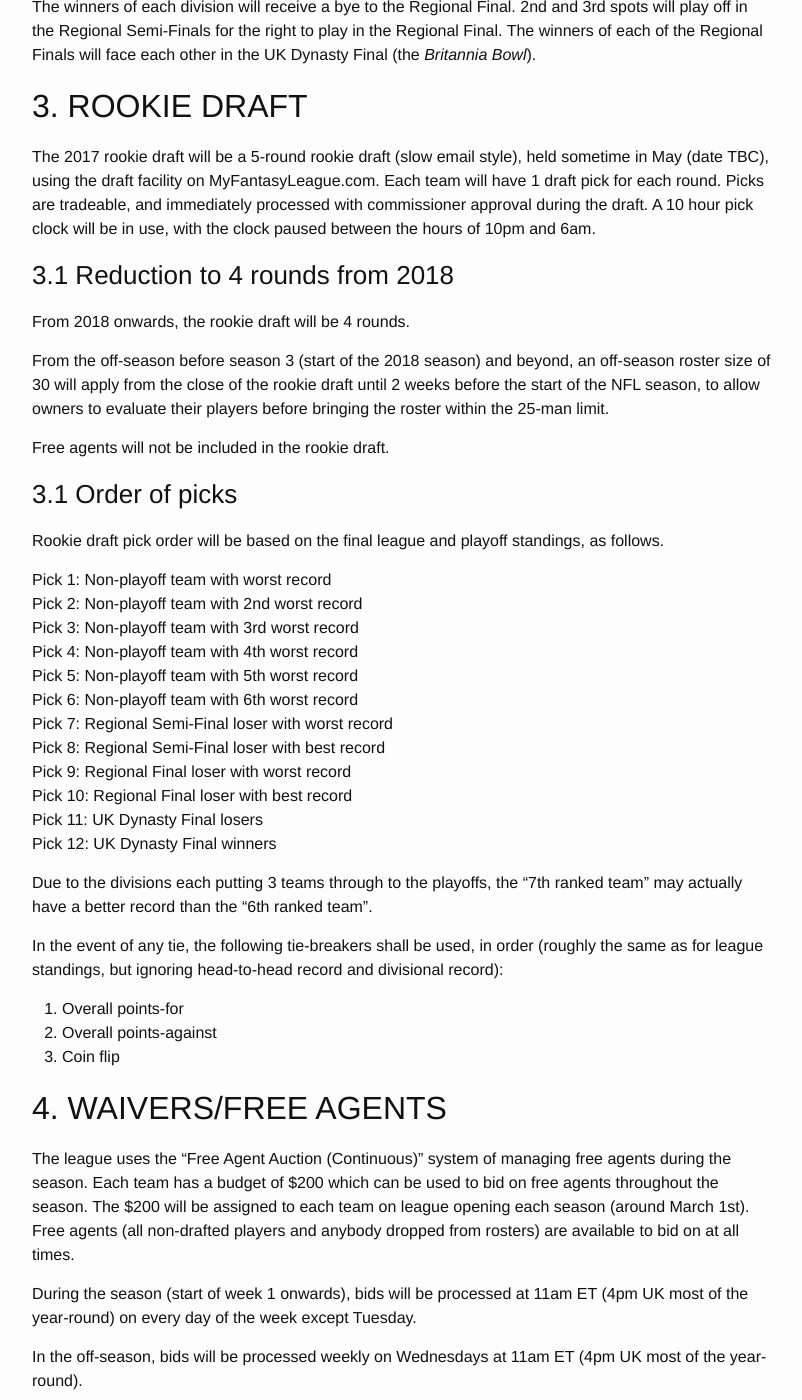
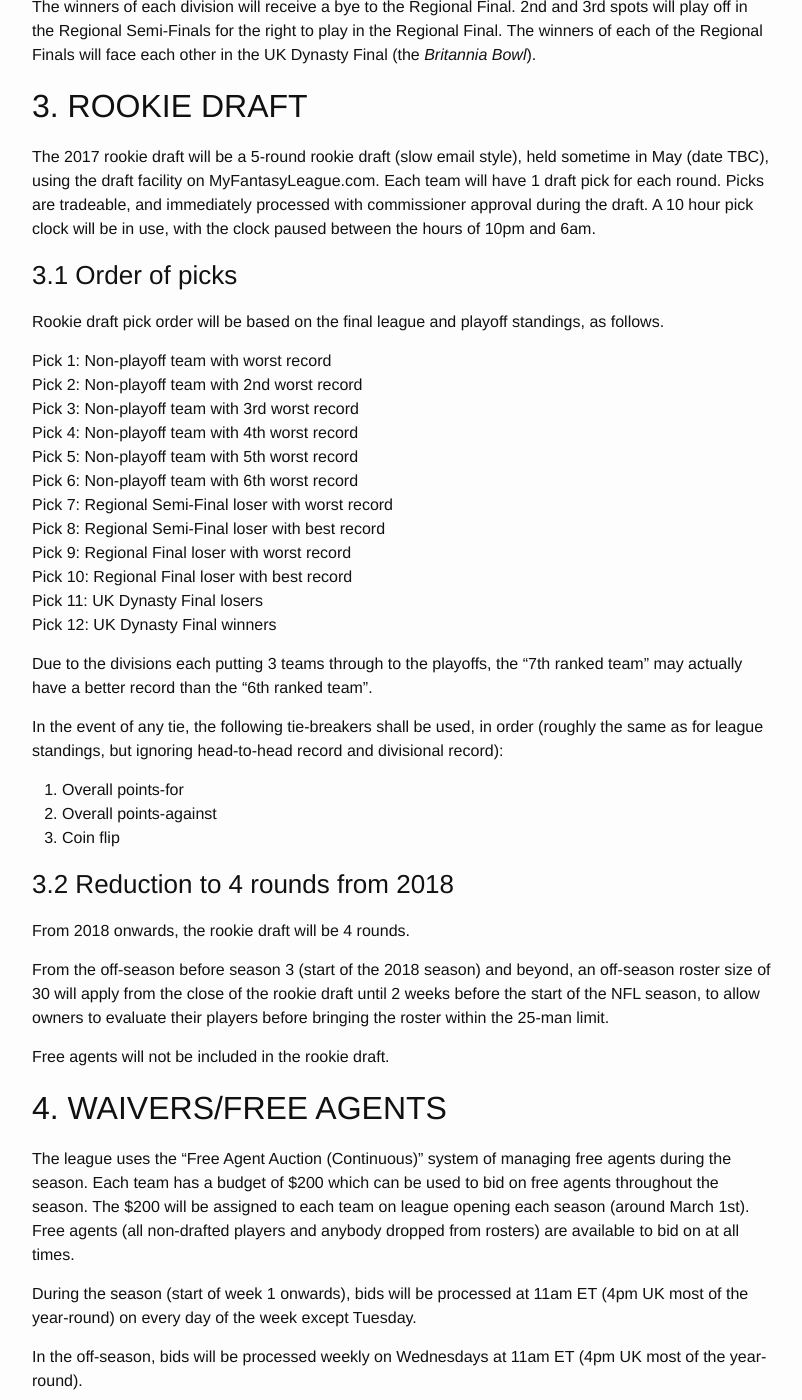
Before and after one commit to UKDynasty/ukdynasty.github.io, a Jekyll site: the page built from bylaws/index.md, in a window 1280 px wide and 1400 px high, scrolled down 1532 px. Shown: the whole window, without its empty margins (238-1040 px from the left). Built offline with Jekyll 4.4.1, drawn with Linux system fonts in a browser that asks for light colours; some of the changed lines change nothing that is shown.

Commit message:
Fix incorrect ordering

```diff
--- a/bylaws/index.md
+++ b/bylaws/index.md
@@ -52,14 +52,6 @@ The winners of each division will receive a bye to the Regional Final. 2nd and 3
 
 The 2017 rookie draft will be a 5-round rookie draft (slow email style), held sometime in May (date TBC), using the draft facility on MyFantasyLeague.com. Each team will have 1 draft pick for each round. Picks are tradeable, and immediately processed with commissioner approval during the draft. A 10 hour pick clock will be in use, with the clock paused between the hours of 10pm and 6am.
 
-### 3.1 Reduction to 4 rounds from 2018
-
-From 2018 onwards, the rookie draft will be 4 rounds.
-
-From the off-season before season 3 (start of the 2018 season) and beyond, an off-season roster size of 30 will apply from the close of the rookie draft until 2 weeks before the start of the NFL season, to allow owners to evaluate their players before bringing the roster within the 25-man limit.
-
-Free agents will not be included in the rookie draft.
-
 ### 3.1 Order of picks
 
 Rookie draft pick order will be based on the final league and playoff standings, as follows.
@@ -84,6 +76,14 @@ In the event of any tie, the following tie-breakers shall be used, in order (rou
 1. Overall points-for
 2. Overall points-against
 3. Coin flip
+
+### 3.2 Reduction to 4 rounds from 2018
+
+From 2018 onwards, the rookie draft will be 4 rounds.
+
+From the off-season before season 3 (start of the 2018 season) and beyond, an off-season roster size of 30 will apply from the close of the rookie draft until 2 weeks before the start of the NFL season, to allow owners to evaluate their players before bringing the roster within the 25-man limit.
+
+Free agents will not be included in the rookie draft.
 
 ## 4. WAIVERS/FREE AGENTS
 
```
